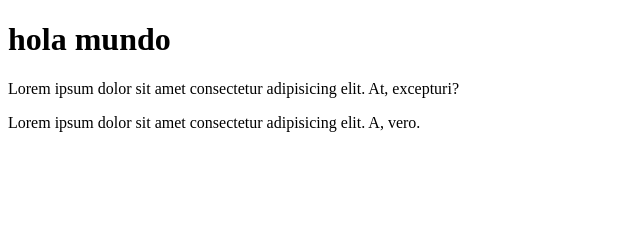
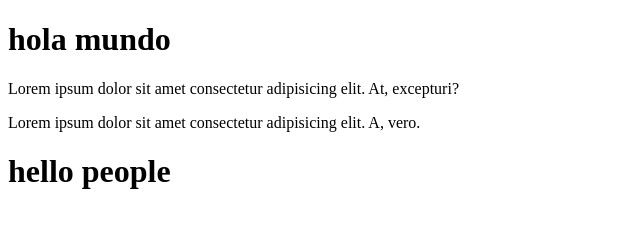
Before and after one commit to MariannaPS/prueba, a plain HTML site: page index.html in a window 1280 px wide. Shown: the whole page, without its empty margins (0-640 px from the left). Drawn offline with Linux system fonts and the light colour scheme.

Commit message:
ilianna tiene el titulo

```diff
--- a/index.html
+++ b/index.html
@@ -10,5 +10,6 @@
     <h1>hola mundo</h1>
     <p>Lorem ipsum dolor sit amet consectetur adipisicing elit. At, excepturi?</p>
     <p>Lorem ipsum dolor sit amet consectetur adipisicing elit. A, vero.</p>
+    <h1>hello people</h1>
 </body>
 </html>
```
